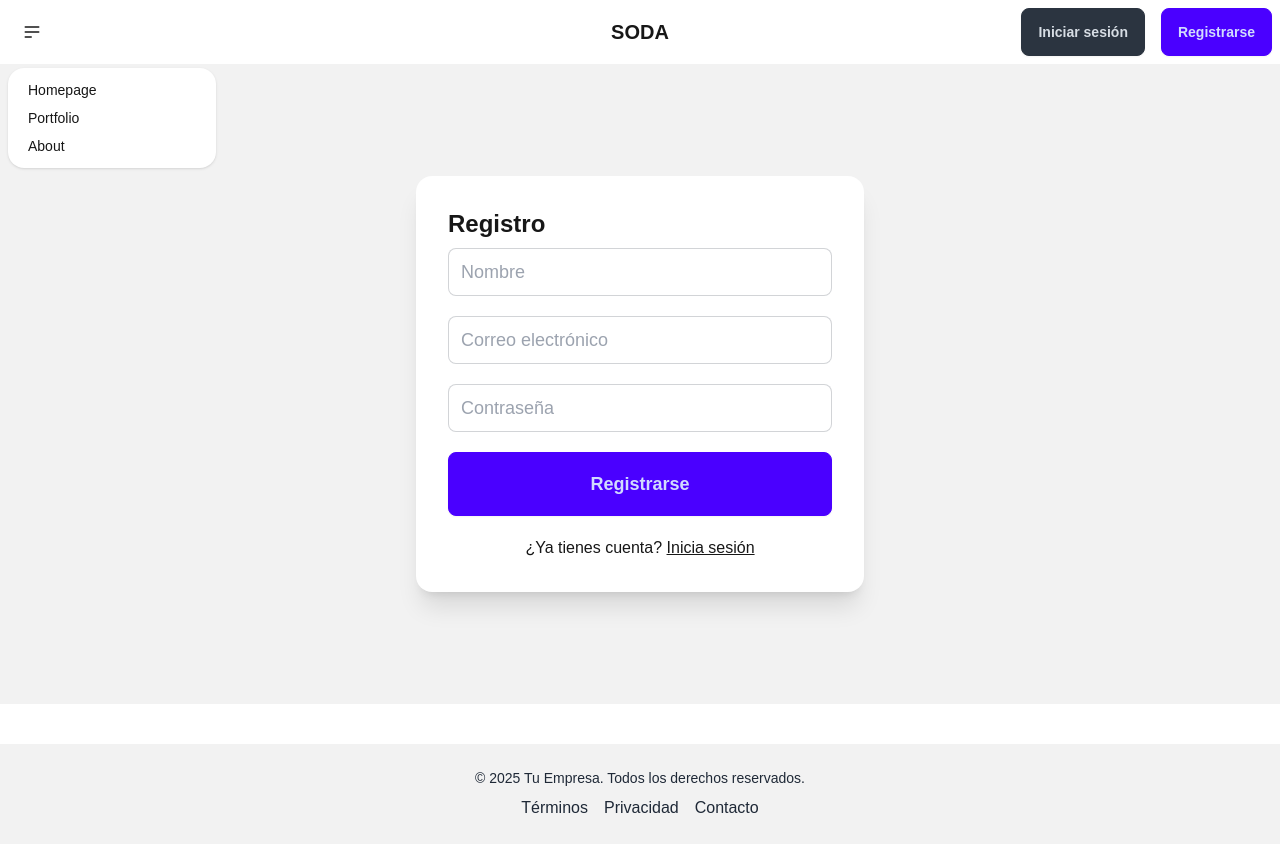
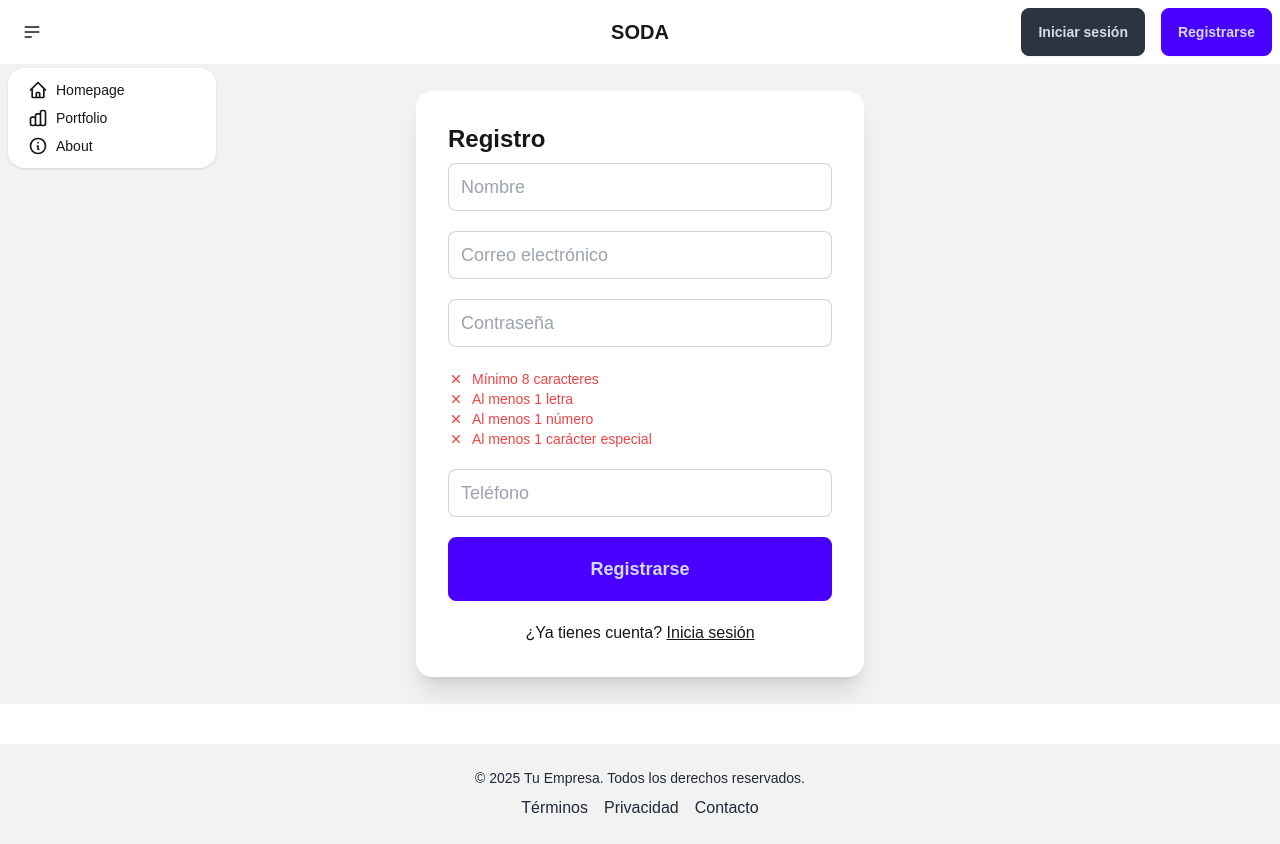
Before and after one commit to Daneteee/SODA, a Next.js app in the folder frontend/: page /register in a window 1280 px wide. Both pictures are taken after a click on the button 32 px from the left and 32 px from the top of the page. Built offline with nearby package versions, Linux system fonts and the light colour scheme.

Commit message:
Register

```diff
--- a/frontend/src/app/layout.tsx
+++ b/frontend/src/app/layout.tsx
@@ -23,11 +23,11 @@ export default function RootLayout({ children }: { children: React.ReactNode })
   return (
     <html lang="es">
       <body
-        className={`${geistSans.variable} ${geistMono.variable} antialiased`}
+        className={`${geistSans.variable} ${geistMono.variable} antialiased `}
       >
         <Navbar />
         <main >{children}</main>
-      </body>
+      </body >
         <Footer />
     </html>
   );
--- a/frontend/src/app/page.tsx
+++ b/frontend/src/app/page.tsx
@@ -1,11 +1,26 @@
 import Link from "next/link";
-
+"use client";
 export default function Home() {
   return (
+    <div className="relative min-h-screen overflow-hidden bg-base-200">
+      {/* SVGs de burbujas animadas */}
+      <div className="absolute inset-0 pointer-events-none">
+        {[...Array(10)].map((_, i) => (
+          <div
+            key={i}
+            className={`absolute w-16 h-16 rounded-full opacity-50 animate-bubble`}
+            style={{
+              backgroundColor: ["#00CDB7", "#FF52D9", "#7480FF"][i % 3],
+              left: `${Math.random() * 100}%`,
+              animationDelay: `${Math.random() * 5}s`,
+              animationDuration: `${5 + Math.random() * 5}s`,
+            }}
+          />
+        ))}
+      </div>
 
-    <div className="min-h-screen bg-base-200">
       {/* Hero section */}
-      <div className="hero min-h-[calc(100vh-64px)] bg-base-200">
+      <div className="hero min-h-[calc(100vh-64px)] bg-base-200 relative z-10">
         <div className="hero-content text-center">
           <div className="max-w-3xl">
             <h1 className="text-7xl font-bold mb-8">
@@ -32,6 +47,28 @@ export default function Home() {
           </div>
         </div>
       </div>
+
+      {/* Animaciones CSS */}
+      <style jsx>{`
+        @keyframes bubble {
+          0% {
+            transform: translateY(100vh) scale(0.8);
+            opacity: 0;
+          }
+          50% {
+            opacity: 0.6;
+          }
+          100% {
+            transform: translateY(-10vh) scale(1.2);
+            opacity: 0;
+          }
+        }
+        .animate-bubble {
+          animation: bubble linear infinite;
+          border-radius: 50%;
+          position: absolute;
+        }
+      `}</style>
     </div>
   );
 }
--- a/frontend/src/app/register/page.tsx
+++ b/frontend/src/app/register/page.tsx
@@ -6,19 +6,68 @@ export default function Register() {
     name: "",
     email: "",
     password: "",
+    phone: "",
   });
 
+  const [validations, setValidations] = useState({
+    length: false,
+    letter: false,
+    number: false,
+    special: false,
+  });
+
+  const isFormValid = Object.values(validations).every(Boolean);
+
   const handleChange = (e: React.ChangeEvent<HTMLInputElement>) => {
-    setFormData({ ...formData, [e.target.name]: e.target.value });
+    const { name, value } = e.target;
+
+    if (name === "phone") {
+      // Solo permite números en el teléfono
+      if (!/^\d*$/.test(value)) return;
+    }
+
+    setFormData({ ...formData, [name]: value });
+
+    if (name === "password") {
+      setValidations({
+        length: value.length >= 8,
+        letter: /[a-zA-Z]/.test(value),
+        number: /\d/.test(value),
+        special: /[!@#$%^&*(),.?":{}|<>]/.test(value),
+      });
+    }
   };
 
-  const handleSubmit = (e: React.FormEvent) => {
+  const handleSubmit = async (e: React.FormEvent) => {
     e.preventDefault();
-    console.log("Datos enviados:", formData);
+
+    try {
+      const response = await fetch("http://localhost:3000/api/register", {
+        method: "POST",
+        headers: {
+          "Content-Type": "application/json",
+        },
+        body: JSON.stringify(formData),
+      });
+
+      const data = await response.json();
+
+      if (response.ok) {
+        console.log("Registro exitoso:", data);
+        alert("Registro exitoso!");
+      } else {
+        console.error("Error en el registro:", data);
+        alert("Error en el registro: " + data.message);
+      }
+    } catch (error) {
+      console.error("Error de conexión:", error);
+      alert("Error de conexión con el servidor.");
+    }
   };
 
+
   return (
-    <div className="flex h-[80vh] items-center justify-center bg-base-200">
+    <div className='flex h-[80vh] items-center justify-center transition-all duration-300 bg-base-200'>
       <div className="card w-[28rem] bg-base-100 shadow-xl">
         <div className="card-body">
           <h2 className="card-title text-2xl text-center">Registro</h2>
@@ -50,6 +99,39 @@ export default function Register() {
               onChange={handleChange}
               required
             />
+
+            {/* Reglas de validación de contraseña */}
+            <div className="text-sm mt-0.5">
+              {[
+                { label: "Mínimo 8 caracteres", valid: validations.length },
+                { label: "Al menos 1 letra", valid: validations.letter },
+                { label: "Al menos 1 número", valid: validations.number },
+                { label: "Al menos 1 carácter especial", valid: validations.special },
+              ].map(({ label, valid }, index) => (
+                <div key={index} className={`flex items-center gap-2 ${valid ? "text-green-500" : "text-red-500"}`}>
+                  {valid ? (
+                    <svg width="16" height="16" viewBox="0 0 24 24" fill="currentColor">
+                      <path d="M9 16.17l-4.17-4.17-1.41 1.41L9 19 21.59 6.41 20.17 5z" />
+                    </svg>
+                  ) : (
+                    <svg width="16" height="16" viewBox="0 0 24 24" fill="currentColor">
+                      <path d="M12 10.586l4.95-4.95 1.414 1.414-4.95 4.95 4.95 4.95-1.414 1.414-4.95-4.95-4.95 4.95-1.414-1.414 4.95-4.95-4.95-4.95 1.414-1.414z" />
+                    </svg>
+                  )}
+                  {label}
+                </div>
+              ))}
+            </div>
+
+            <input
+              type="text"
+              name="phone"
+              placeholder="Teléfono"
+              className="input input-bordered w-full text-lg p-3"
+              value={formData.phone}
+              onChange={handleChange}
+              required
+            />
             <button type="submit" className="btn btn-primary btn-lg w-full">
               Registrarse
             </button>
--- a/frontend/src/components/Navbar.tsx
+++ b/frontend/src/components/Navbar.tsx
@@ -8,7 +8,7 @@ export default function Navbar() {
   const [isAuthenticated, setIsAuthenticated] = useState(false);
 
   return (
-    <div className="navbar bg-base-100">
+    <div className="navbar bg-base-100 rounded-lg">
       <div className="navbar-start">
         <div className="dropdown">
           <div tabIndex={0} role="button" className="btn btn-ghost btn-circle">
@@ -17,9 +17,57 @@ export default function Navbar() {
             </svg>
           </div>
           <ul tabIndex={0} className="menu menu-sm dropdown-content bg-base-100 rounded-box z-[1] mt-3 w-52 p-2 shadow">
-            <li><a>Homepage</a></li>
-            <li><a>Portfolio</a></li>
-            <li><a>About</a></li>
+            <li>
+              <a>
+                <svg
+                  xmlns="http://www.w3.org/2000/svg"
+                  className="h-5 w-5"
+                  fill="none"
+                  viewBox="0 0 24 24"
+                  stroke="currentColor">
+                  <path
+                    strokeLinecap="round"
+                    strokeLinejoin="round"
+                    strokeWidth="2"
+                    d="M3 12l2-2m0 0l7-7 7 7M5 10v10a1 1 0 001 1h3m10-11l2 2m-2-2v10a1 1 0 01-1 1h-3m-6 0a1 1 0 001-1v-4a1 1 0 011-1h2a1 1 0 011 1v4a1 1 0 001 1m-6 0h6" />
+                </svg>
+                Homepage
+              </a>
+            </li>
+            <li>
+              <a>
+                <svg
+                  xmlns="http://www.w3.org/2000/svg"
+                  className="h-5 w-5"
+                  fill="none"
+                  viewBox="0 0 24 24"
+                  stroke="currentColor">
+                  <path
+                    strokeLinecap="round"
+                    strokeLinejoin="round"
+                    strokeWidth="2"
+                    d="M9 19v-6a2 2 0 00-2-2H5a2 2 0 00-2 2v6a2 2 0 002 2h2a2 2 0 002-2zm0 0V9a2 2 0 012-2h2a2 2 0 012 2v10m-6 0a2 2 0 002 2h2a2 2 0 002-2m0 0V5a2 2 0 012-2h2a2 2 0 012 2v14a2 2 0 01-2 2h-2a2 2 0 01-2-2z" />
+                </svg>
+                Portfolio
+              </a>
+            </li>
+            <li>
+              <a>
+                <svg
+                  xmlns="http://www.w3.org/2000/svg"
+                  className="h-5 w-5"
+                  fill="none"
+                  viewBox="0 0 24 24"
+                  stroke="currentColor">
+                  <path
+                    strokeLinecap="round"
+                    strokeLinejoin="round"
+                    strokeWidth="2"
+                    d="M13 16h-1v-4h-1m1-4h.01M21 12a9 9 0 11-18 0 9 9 0 0118 0z" />
+                </svg>
+                About
+              </a>
+            </li>
           </ul>
         </div>
       </div>
```
